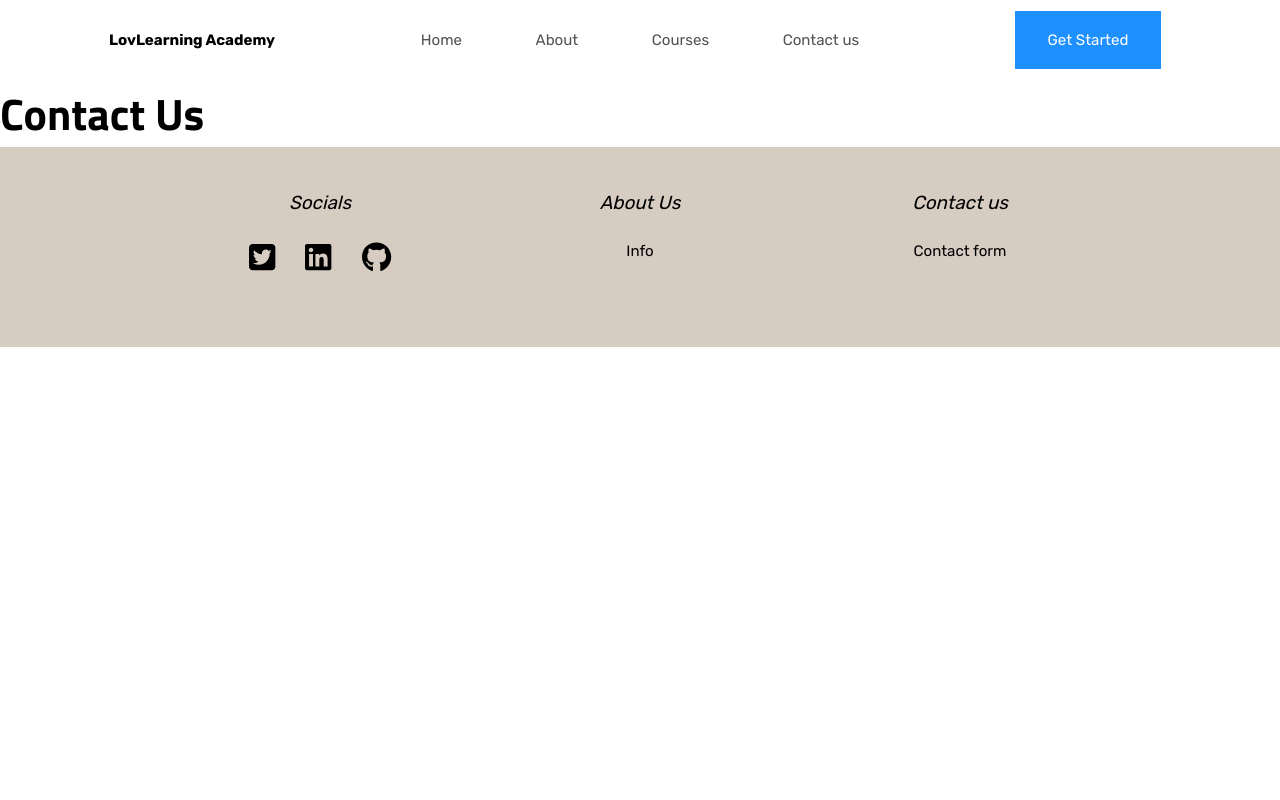
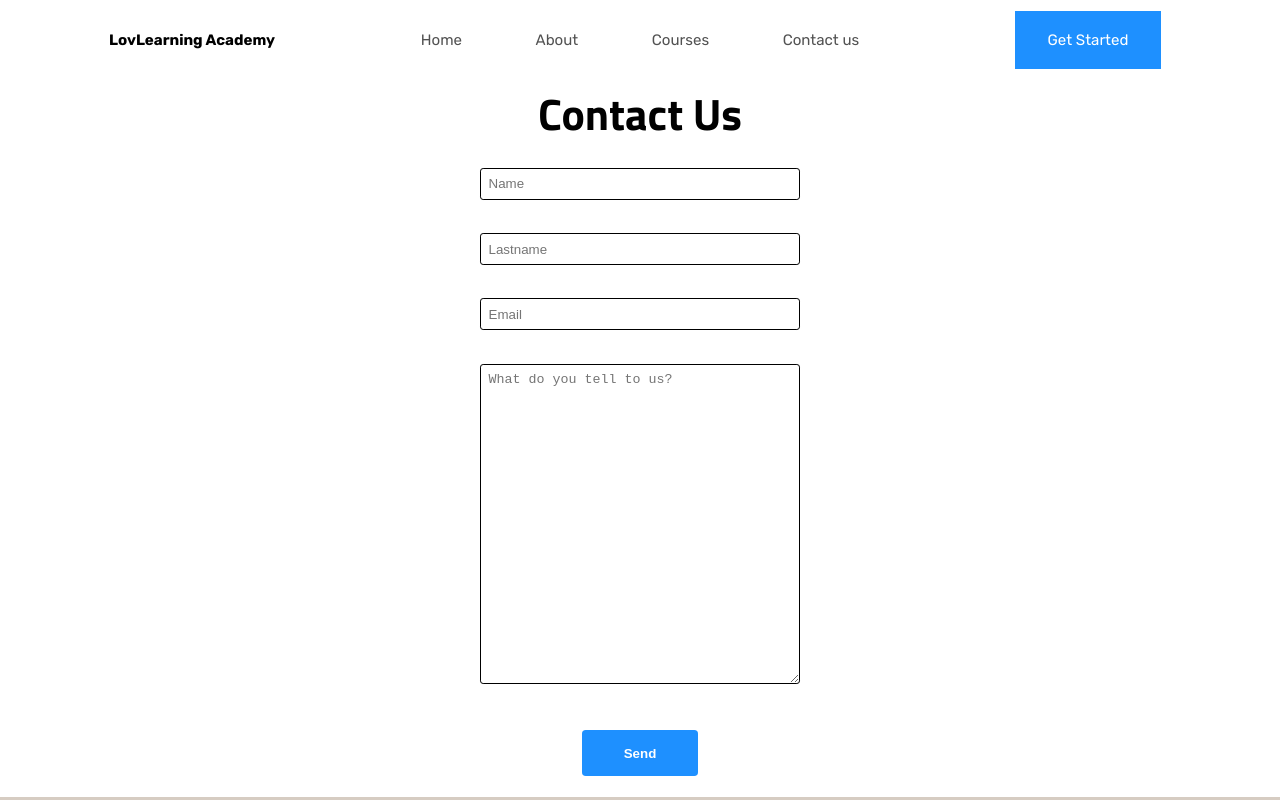
Before and after one commit to rafapm1999/LovLearningAcademy_Project, a React (Create React App) app in the folder frontend/: page /contact in a window 1280 px wide. Shown: the top 800 px of the page. Built offline with nearby package versions, Linux system fonts and the light colour scheme.

Commit message:
Starting the Contact Us site

```diff
--- a/frontend/src/views/About/AboutUs.js
+++ b/frontend/src/views/About/AboutUs.js
@@ -8,7 +8,17 @@ function AboutUs() {
           <div className={classes.title}>
             <h1>About us</h1>
           </div>
-          <div></div>
+          <div>
+            <p>
+              Lorem ipsum dolor, sit amet consectetur adipisicing elit. Quos
+              dolore neque autem nam dignissimos ut tempore temporibus
+              laboriosam. Beatae nisi aspernatur consectetur. Aliquam voluptate
+              ut laborum deserunt eveniet consequuntur blanditiis ex illo
+              ratione quo dolor architecto, quis placeat sapiente quia, iusto
+              non numquam molestiae inventore animi magnam suscipit obcaecati
+              unde.
+            </p>
+          </div>
         </div>
       </div>
     </div>
--- a/frontend/src/views/Contact/ContactUs.js
+++ b/frontend/src/views/Contact/ContactUs.js
@@ -1,9 +1,68 @@
-import classes from './ContactUs.module.css';
+import classes from "./ContactUs.module.css";
+import { useRef } from "react";
 
 function ContactUs() {
+  const nameRef = useRef("");
+  const lastNameRef = useRef("");
+  const emailRef = useRef("");
+  const userCommentRef = useRef("");
+  const handleSubmit = (e) => {
+    e.preventDefault();
+    const contactData = {
+      name: nameRef.current.value,
+      lastName: lastNameRef.current.value,
+      email: emailRef.current.value,
+      userComment: userCommentRef.current.value,
+    };
+  };
   return (
-    <div>
+    <div className="contactUs-root">
+      <div className={classes.title}>
         <h1>Contact Us</h1>
+      </div>
+      <form onSubmit={handleSubmit}>
+        <div className={classes["form-info"]}>
+          <input
+            ref={nameRef}
+            type="text"
+            name="name"
+            id="userName"
+            placeholder="Name"
+          />
+        </div>
+        <div className={classes["form-info"]}>
+          <input
+            ref={lastNameRef}
+            type="text"
+            name="lastName"
+            id="userLastName"
+            placeholder="Lastname"
+          />
+        </div>
+        <div className={classes["form-info"]}>
+          <input
+          ref={emailRef}
+          type="email"
+          name="email"
+          id="userEmail"
+          placeholder="Email"
+          />
+        </div>
+        <div className={classes["form-info"]}>
+          <textarea
+            ref={userCommentRef}
+            name="userComment"
+            id="userCommentText"
+            placeholder="What do you tell to us?"
+            maxlength="50"
+          ></textarea>
+        </div>
+        <div className={`${classes["form-info"]} ${classes["submit-button"]}`}>
+          <button type="submit">
+            <span>Send</span>
+          </button>
+        </div>
+      </form>
     </div>
   );
 }
--- a/frontend/src/views/Contact/ContactUs.module.css
+++ b/frontend/src/views/Contact/ContactUs.module.css
@@ -0,0 +1,50 @@
+form .form-info {
+    width: 100vw;
+    color: azure;
+    font-size: 1.3rem;
+    display: flex;
+    justify-content: center;
+    align-items: center;
+    margin: 0.5em 0;
+    padding: 1rem;
+  }
+  form .form-info > input {
+    background-color: white;
+    width: 25vw;
+    border-radius: 0.25rem;
+    padding: 0.6rem;
+    border: 1px solid black;
+  }
+  form .form-info > textarea {
+    background-color: white;
+    width: 25vw;
+    height: 40vh;
+    border-radius: 0.25rem;
+    padding: 0.6rem;
+    border: 1px solid black;
+  }
+  .title {
+    color: black;
+    display: inline;
+    font-size: 1.9rem;
+    display: flex;
+    justify-content: center;
+    align-items: center;
+  }
+  .submit-button button[type="submit"] {
+    flex-wrap: wrap;
+    background-color: #1e90ff;
+    margin-top: 1em;
+    padding: 1em 3em;
+    border-radius: 0.3rem;
+    border: 2px solid #1e90ff;
+    color: white;
+    font-weight: bold;
+    cursor: pointer;
+    transition-duration: 0.9s;
+    transition-timing-function: ease-in-out;
+  }
+  .submit-button button:hover {
+    background-color: #ffffff;
+    color: #1e90ff;
+  }
```
